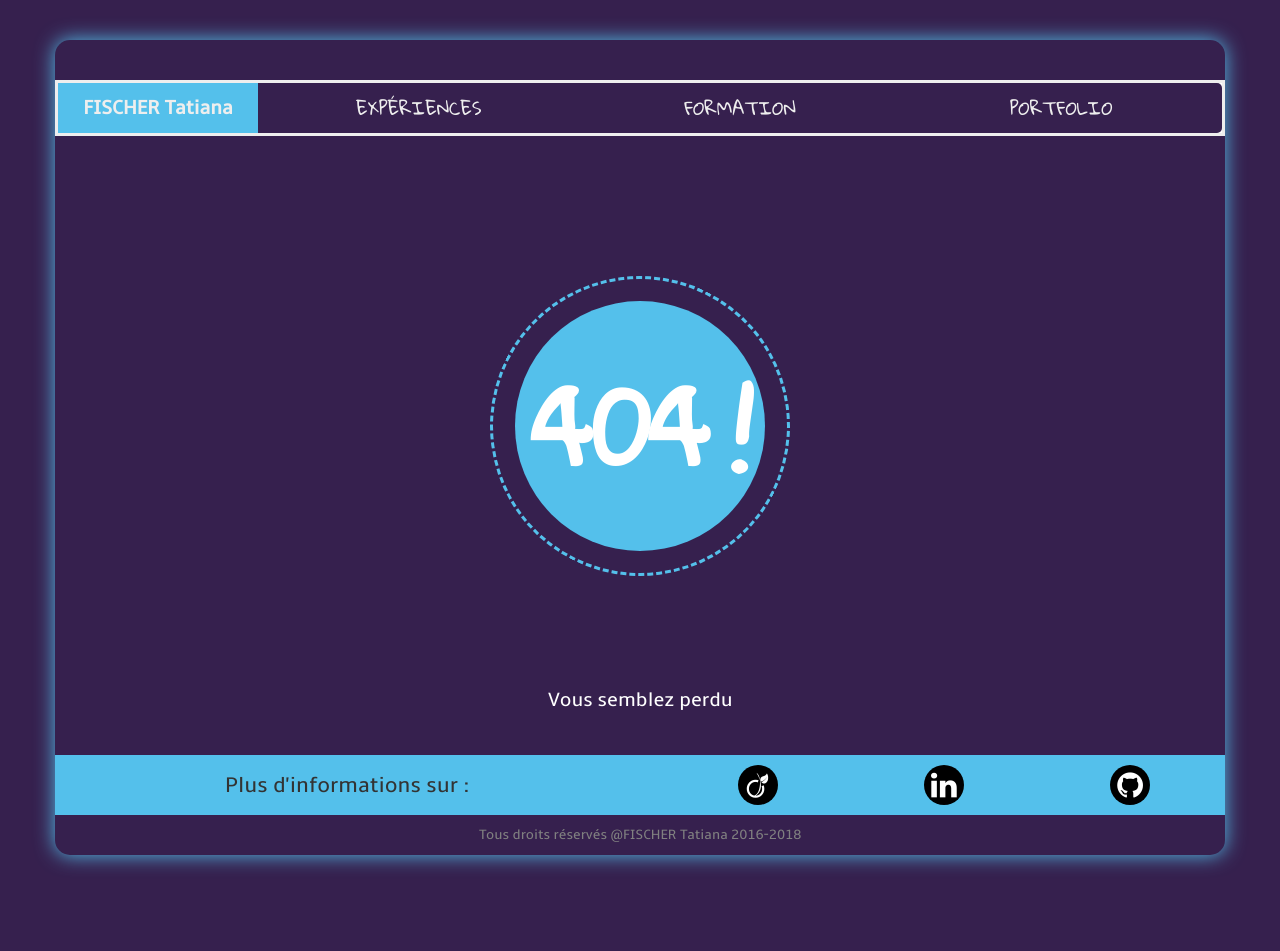
After one commit to TatianFischer/site-web, a PHP site: the page made by error404.php in a window 1280 px wide. The commit adds this page. Run offline with PHP 8.4, Linux system fonts and the light colour scheme; some libraries are stand-ins or nearby versions.

Commit message:
ajout page 404

```diff
--- a/assets/css/style-menu.css
+++ b/assets/css/style-menu.css
@@ -217,7 +217,80 @@ ul#liens li i{
 	color: gray;
 }
 
+#page404{
+    color: white;
+}
 
+#page404 p{
+    text-align: center;
+    font-size: 2rem;
+}
+
+p.ml8 {
+    position: relative;
+    margin: 1rem auto;
+    font-family: 'Gloria Hallelujah', cursive;
+    font-weight: 900;
+    color: #fff;
+    width: 50rem;
+    height: 50rem;
+}
+
+.ml8 .letters-container {
+    position: absolute;
+    width: 22rem;
+    height: 10rem;
+    transform: translate(-50%,-50%);
+    top:50%;
+    left: 50%;
+    line-height: 10rem;
+    z-index: 2;
+}
+
+.ml8 .letters {
+    position: absolute;
+    display: inline-block;
+    font-size: 10rem;
+}
+
+.ml8 .letters-left{
+    left: 0;
+}
+
+.ml8 .bang {
+    right: 0;
+}
+
+.ml8 .circle {
+    position: absolute;
+    top:0;
+    right: 0;
+    left: 0;
+    bottom:0;
+    margin:auto;
+}
+
+.ml8 .circle-white {
+    width: 35rem;
+    height: 35rem;
+    border: 2px dashed white;
+    border-radius: 50%;
+}
+
+.ml8 .circle-dark {
+    width: 25rem;
+    height: 25rem;
+    background-color: #54C0EB;
+    border-radius: 50%;
+}
+
+.ml8 .circle-dark-dashed {
+    border-radius: 50%;
+    background-color: transparent;
+    border: 3px dashed #54C0EB;
+    width: 30rem;
+    height: 30rem;
+}
 
 /*https://scotch.io/tutorials/default-sizes-for-twitter-bootstraps-media-queries*/
 /*==========  Non-Mobile First Method  ==========*/
--- /dev/null
+++ b/assets/js/anim404.js
@@ -0,0 +1,46 @@
+anime.timeline({loop: true})
+  .add({
+    targets: '.ml8 .circle-white',
+    scale: [0, 3],
+    opacity: [1, 0],
+    easing: "easeInOutExpo",
+    rotateZ: 360,
+    duration: 1100
+  }).add({
+    targets: '.ml8 .circle-container',
+    scale: [0, 1],
+    duration: 1100,
+    easing: "easeInOutExpo",
+    offset: '-=1000'
+  }).add({
+    targets: '.ml8 .circle-dark',
+    scale: [0, 1],
+    duration: 1100,
+    easing: "easeOutExpo",
+    offset: '-=600'
+  }).add({
+    targets: '.ml8 .letters-left',
+    scale: [0, 1],
+    duration: 1200,
+    offset: '-=550'
+  }).add({
+    targets: '.ml8 .bang',
+    scale: [0, 1],
+    rotateZ: [45, 15],
+    duration: 1200,
+    offset: '-=1000'
+  }).add({
+    targets: '.ml8',
+    opacity: 0,
+    duration: 1000,
+    easing: "easeOutExpo",
+    delay: 1400
+  });
+
+anime({
+  targets: '.ml8 .circle-dark-dashed',
+  rotateZ: 360,
+  duration: 8000,
+  easing: "linear",
+  loop: true
+});
--- /dev/null
+++ b/error404.php
@@ -0,0 +1,30 @@
+<?php
+// HEADER ------------------------------
+$title = '404';
+$page = 'page 404';
+
+require_once('inc/header.inc.php');
+?>
+
+<main id="page404">
+	<p class="ml8">
+		<span class="letters-container">
+		    <span class="letters letters-left">404</span>
+		    <span class="letters bang">!</span>
+		  </span>
+		  <span class="circle circle-white"></span>
+		  <span class="circle circle-dark"></span>
+		  <span class="circle circle-container"><span class="circle circle-dark-dashed"></span></span>
+	</p>
+	<p>Vous semblez perdu</p>
+	<?php if (!empty($_SERVER['HTTP_REFERER'])) {
+  		echo '<p><a href="'.$_SERVER['HTTP_REFERER'].'">Retour page précédente</a></p>';
+	}?>
+</main>
+
+<?php
+
+$js = 'anim404.js';
+// FOOTER -------------------------------
+require_once('inc/footer.inc.php');
+?>
--- a/inc/footer.inc.php
+++ b/inc/footer.inc.php
@@ -27,6 +27,10 @@
         <!-- Latest compiled and minified JavaScript. http://getbootstrap.com/getting-started/ -->
         <script src="https://maxcdn.bootstrapcdn.com/bootstrap/3.3.7/js/bootstrap.min.js" integrity="sha384-Tc5IQib027qvyjSMfHjOMaLkfuWVxZxUPnCJA7l2mCWNIpG9mGCD8wGNIcPD7Txa" crossorigin="anonymous"></script>
 
+        <?php if(isset($js) && $js == 'anim404.js') : ?>
+          <script src="https://cdnjs.cloudflare.com/ajax/libs/animejs/2.0.2/anime.min.js"></script>
+        <?php endif; ?>
+
         <script type="text/javascript" src="assets/js/script.js"></script>
 
         <?php if(isset($js)) : ?>
```
Also changed, not shown: .htaccess (added).
